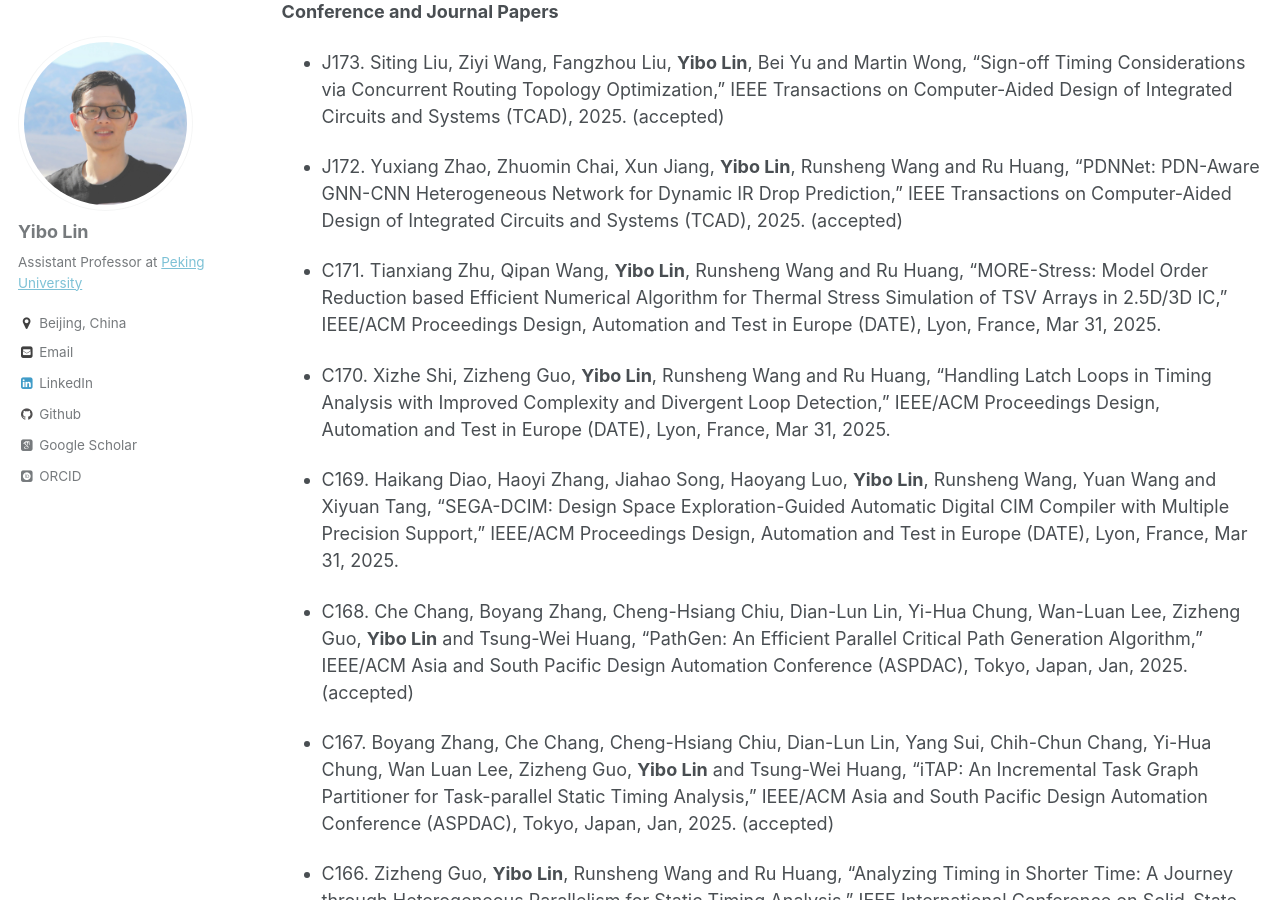
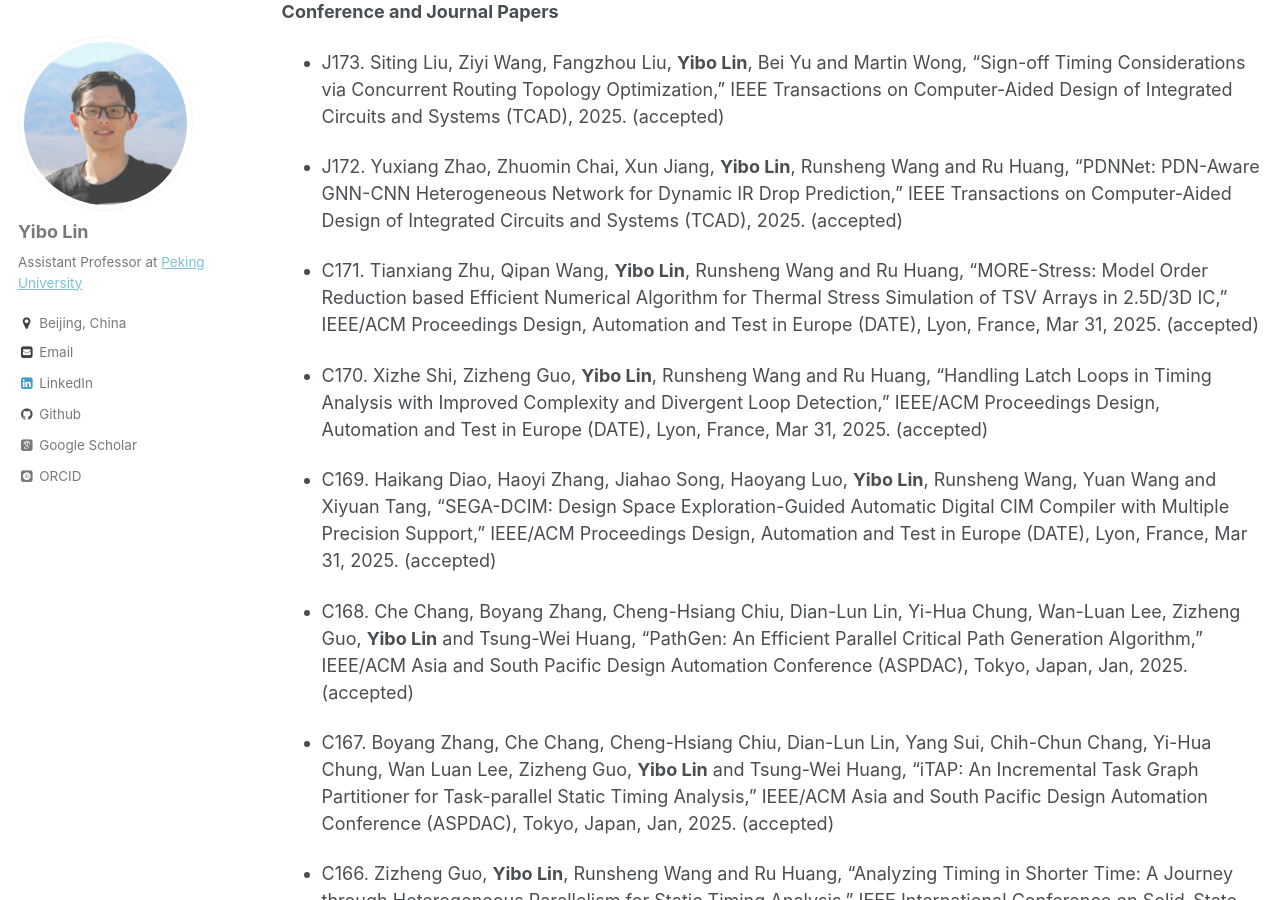
Before and after one commit to limbo018/limbo018.github.io, a Jekyll site: the page built from _pages/cv.md, in a window 1280 px wide and 900 px high, scrolled down 5454 px. Built offline with Jekyll 4.4.1, drawn with Linux system fonts in a browser that asks for light colours; some web fonts are replaced.

Commit message:
add missing accepted tag

```diff
--- a/_includes/publications_cv.md
+++ b/_includes/publications_cv.md
@@ -8,11 +8,11 @@
 
 * J172. Yuxiang Zhao, Zhuomin Chai, Xun Jiang, **Yibo Lin**, Runsheng Wang and Ru Huang, "PDNNet: PDN-Aware GNN-CNN Heterogeneous Network for Dynamic IR Drop Prediction," IEEE Transactions on Computer-Aided Design of Integrated Circuits and Systems (TCAD), 2025. (accepted)
 
-* C171. Tianxiang Zhu, Qipan Wang, **Yibo Lin**, Runsheng Wang and Ru Huang, "MORE-Stress: Model Order Reduction based Efficient Numerical Algorithm for Thermal Stress Simulation of TSV Arrays in 2.5D/3D IC," IEEE/ACM Proceedings Design, Automation and Test in Europe (DATE), Lyon, France, Mar 31, 2025.
+* C171. Tianxiang Zhu, Qipan Wang, **Yibo Lin**, Runsheng Wang and Ru Huang, "MORE-Stress: Model Order Reduction based Efficient Numerical Algorithm for Thermal Stress Simulation of TSV Arrays in 2.5D/3D IC," IEEE/ACM Proceedings Design, Automation and Test in Europe (DATE), Lyon, France, Mar 31, 2025. (accepted)
 
-* C170. Xizhe Shi, Zizheng Guo, **Yibo Lin**, Runsheng Wang and Ru Huang, "Handling Latch Loops in Timing Analysis with Improved Complexity and Divergent Loop Detection," IEEE/ACM Proceedings Design, Automation and Test in Europe (DATE), Lyon, France, Mar 31, 2025.
+* C170. Xizhe Shi, Zizheng Guo, **Yibo Lin**, Runsheng Wang and Ru Huang, "Handling Latch Loops in Timing Analysis with Improved Complexity and Divergent Loop Detection," IEEE/ACM Proceedings Design, Automation and Test in Europe (DATE), Lyon, France, Mar 31, 2025. (accepted)
 
-* C169. Haikang Diao, Haoyi Zhang, Jiahao Song, Haoyang Luo, **Yibo Lin**, Runsheng Wang, Yuan Wang and Xiyuan Tang, "SEGA-DCIM: Design Space Exploration-Guided Automatic Digital CIM Compiler with Multiple Precision Support," IEEE/ACM Proceedings Design, Automation and Test in Europe (DATE), Lyon, France, Mar 31, 2025.
+* C169. Haikang Diao, Haoyi Zhang, Jiahao Song, Haoyang Luo, **Yibo Lin**, Runsheng Wang, Yuan Wang and Xiyuan Tang, "SEGA-DCIM: Design Space Exploration-Guided Automatic Digital CIM Compiler with Multiple Precision Support," IEEE/ACM Proceedings Design, Automation and Test in Europe (DATE), Lyon, France, Mar 31, 2025. (accepted)
 
 * C168. Che Chang, Boyang Zhang, Cheng-Hsiang Chiu, Dian-Lun Lin, Yi-Hua Chung, Wan-Luan Lee, Zizheng Guo, **Yibo Lin** and Tsung-Wei Huang, "PathGen: An Efficient Parallel Critical Path Generation Algorithm," IEEE/ACM Asia and South Pacific Design Automation Conference (ASPDAC), Tokyo, Japan, Jan, 2025. (accepted)
 
```
Also changed, not shown: _pages/publications.md (+3 -0 lines), ref/publications.bib (+6 -6 lines), 3 other files.
